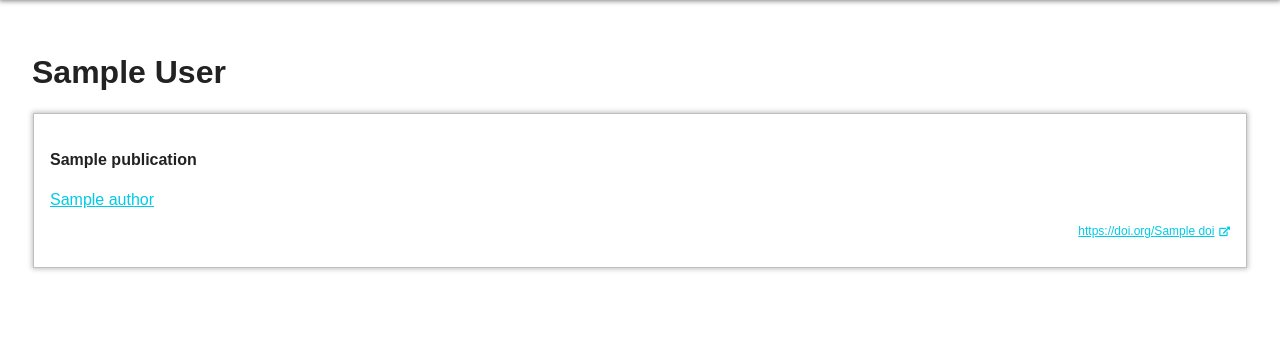
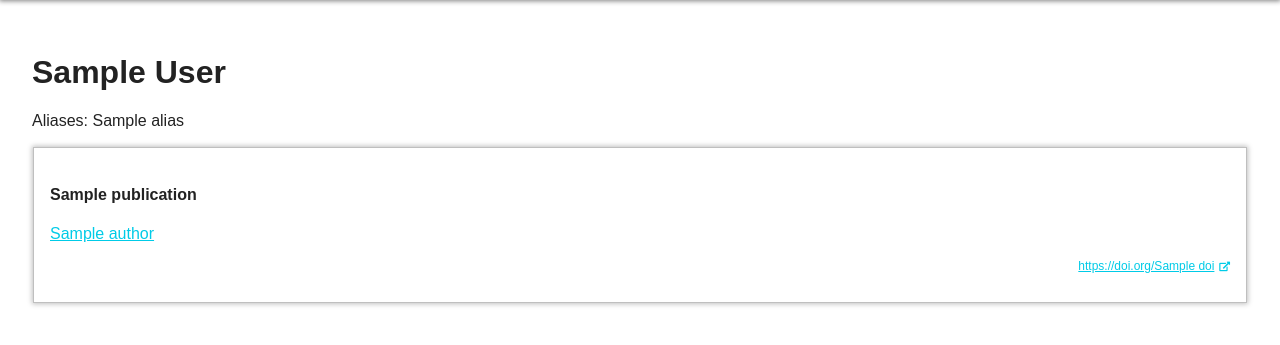
Before and after one commit to mbwatson/djoi, a Django app: template templates/djoi/staff/detail.html in a window 1280 px wide. Shown: the part 50-395 px from the top of the page. Run offline with Django 3.2, Linux system fonts and the light colour scheme; the template is opened without the code that fills it: most values are stand-ins (such as "Sample title", 1, 10 or a date in 2020); some libraries are stand-ins or nearby versions.

Commit message:
show aliases

```diff
--- a/templates/djoi/staff/detail.html
+++ b/templates/djoi/staff/detail.html
@@ -3,6 +3,15 @@
 {% block content %}
 
     <h1>{{ author }}</h1>
+
+    <div class="aliases">
+        {% if author.alias_set.all %}
+            Aliases:
+            {% for alias in author.alias_set.all %}
+                {{ alias }}
+            {% endfor %}
+        {% endif %}
+    </div>
 
     <div class="div-list publications">
 
```
